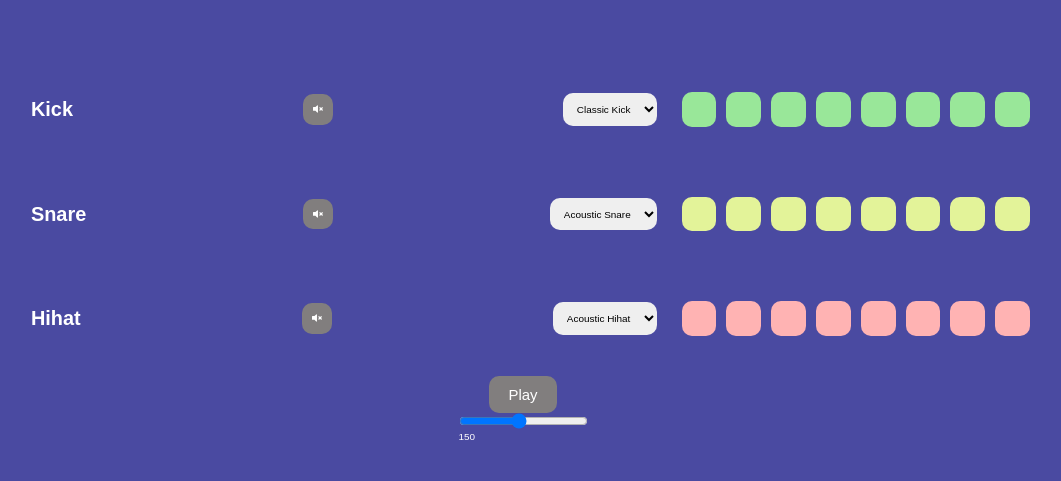
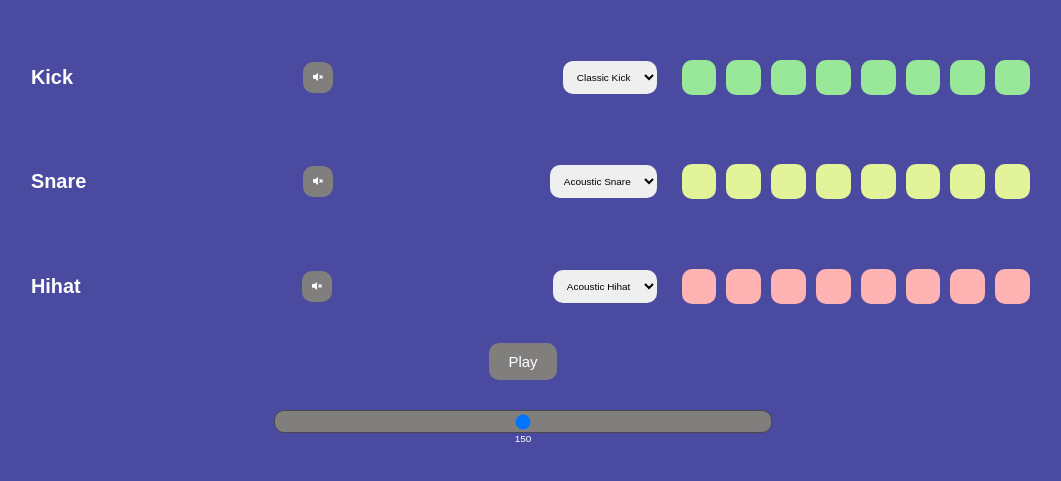
Before and after one commit to slawoe/js_beatmaker, a plain HTML site: page index.html in a window 1280 px wide. Shown: the part 163-644 px from the top of the page, without its empty margins (117-1178 px from the left). Drawn offline with Linux system fonts and the light colour scheme.

Commit message:
Add slider css and adjust range for slider to 0 to 300

```diff
--- a/index.html
+++ b/index.html
@@ -78,7 +78,7 @@
             </div>
         </div>
         <button id="play">Play</button>
-        <div class="tempo"><input type="range" class="tempo-slider" max="300" min="20" value="150"/><p><span class="tempo-nr">150</span></p></div>
+        <div class="tempo"><input type="range" class="tempo-slider" max="300" min="0" value="150"/><p><span class="tempo-nr">150</span></p></div>
         <audio id="kick-sound" src="./sounds/kick-classic.wav"></audio>
         <audio id="snare-sound" src="./sounds/snare-acoustic01.wav"></audio>
         <audio id="hihat-sound" src="./sounds/hihat-acoustic01.wav"></audio>
--- a/style.scss
+++ b/style.scss
@@ -100,6 +100,24 @@ select {
 .mute.active {
   background-color: red;
 }
+.tempo {
+  margin: 3rem;
+  display: flex;
+  flex-direction: column;
+  justify-content: center;
+  align-items: center;
+  width: 50rem;
+}
+.tempo-slider {
+  padding: 0.25rem;
+  -webkit-appearance: none;
+  width: 100%;
+  position: relative;
+  background: rgb(129, 126, 126);
+  cursor: pointer;
+  border-radius: 1rem;
+  border: 1px solid rgb(75, 72, 72);
+}
 
 @keyframes playTrack {
   from {
```
Also changed, not shown: style.css, 1 other file.
